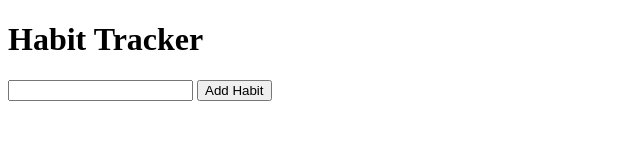
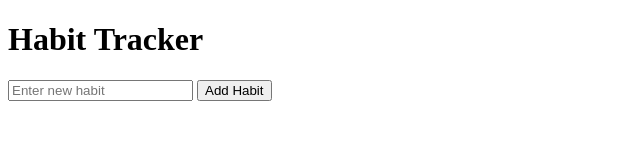
Before and after one commit to isaiah2k/phase-1-Project, a plain HTML site: page index.html in a window 1280 px wide. Shown: the full height of the page, 0-640 px from the left. Drawn offline with Linux system fonts and the light colour scheme.

Commit message:
adds placeholder to habit form

```diff
--- a/index.html
+++ b/index.html
@@ -7,7 +7,7 @@
   <h1>Habit Tracker</h1>
 
   <form id="habit-form">
-    <input type="text" id="habit-name"/>
+    <input type="text" id="habit-name" placeholder="Enter new habit" required />
 
     <button type="submit">Add Habit</button>
   </form>
```
